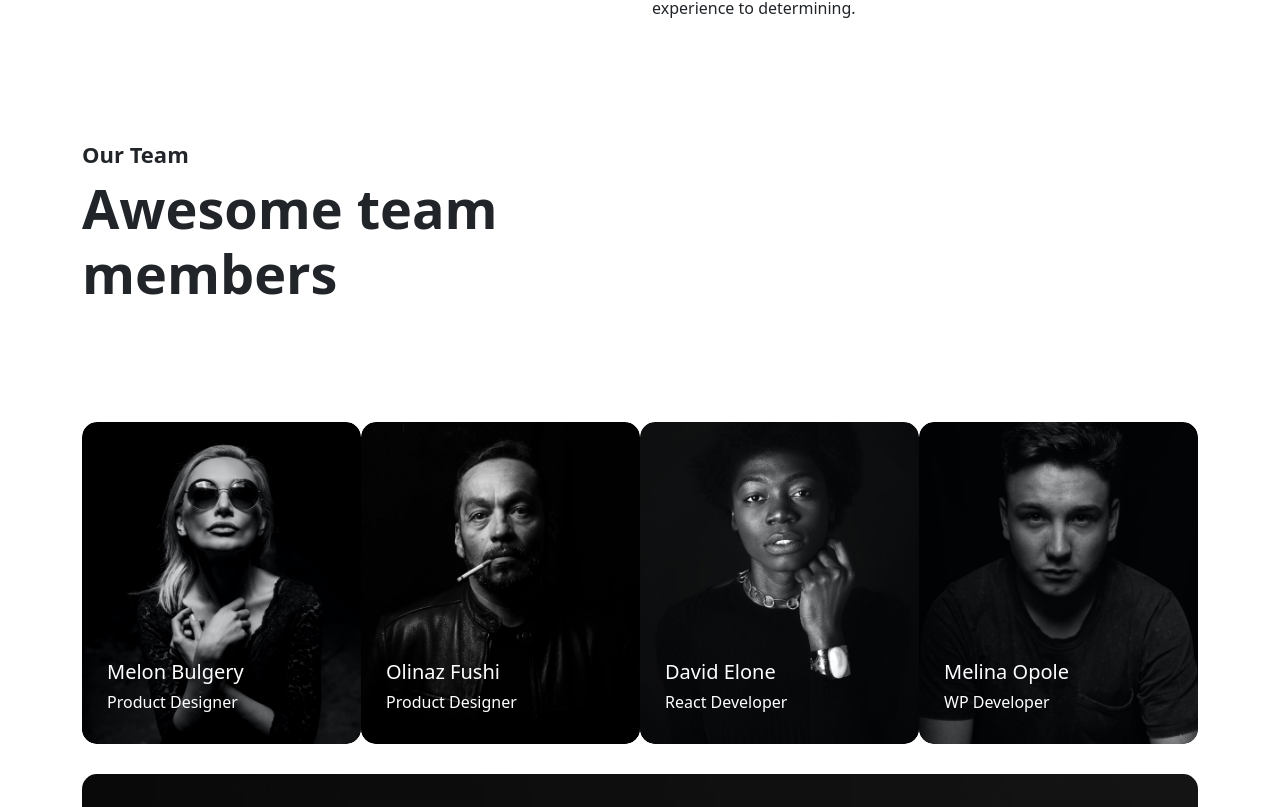
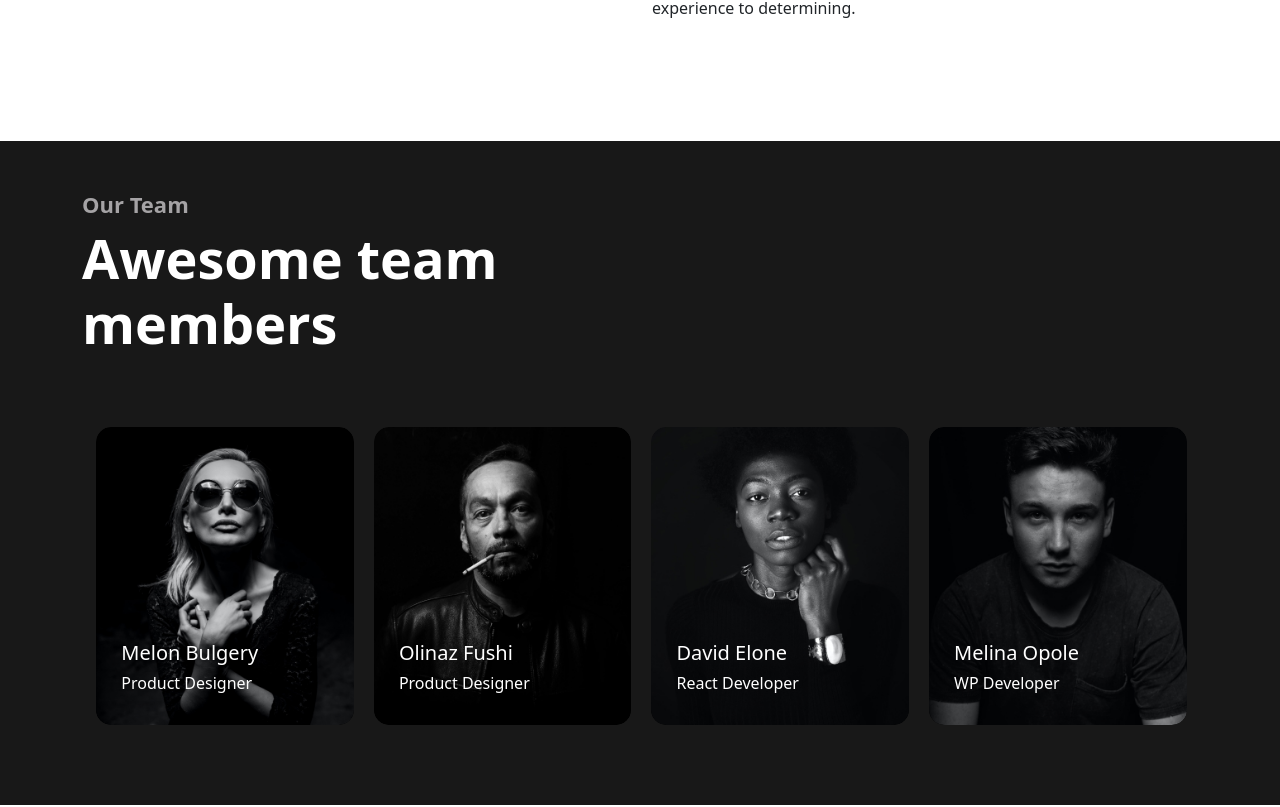
Before and after one commit to ashok2630/arino-react, a React (Create React App) app: page /about in a window 1280 px wide. Shown: the part 2313-3120 px from the top of the page. Built offline with nearby package versions, Linux system fonts and the light colour scheme; some icons are missing.

Commit message:
modified about us page team section

```diff
--- a/src/components/Pages/AboutPage.jsx
+++ b/src/components/Pages/AboutPage.jsx
@@ -150,6 +150,7 @@ export default function AboutPage() {
 
       {/* Start Team Section */}
       <Spacing lg="145" md="80" />
+      <Div className="team-sec team-about">
       <Div className="container">
         <SectionHeading
           title="Awesome team <br/>members"
@@ -158,6 +159,7 @@ export default function AboutPage() {
         />
         <Spacing lg="85" md="45" />
         <TeamSlider />
+      </Div>
       </Div>
       {/* End Team Section */}
 
--- a/src/components/Team/team.scss
+++ b/src/components/Team/team.scss
@@ -109,3 +109,6 @@
 .cs-team.cs-style1 .cs-member_social a path {
   color: wheat;
 }
+.team-about{
+  margin-bottom: 50px;
+}
```
